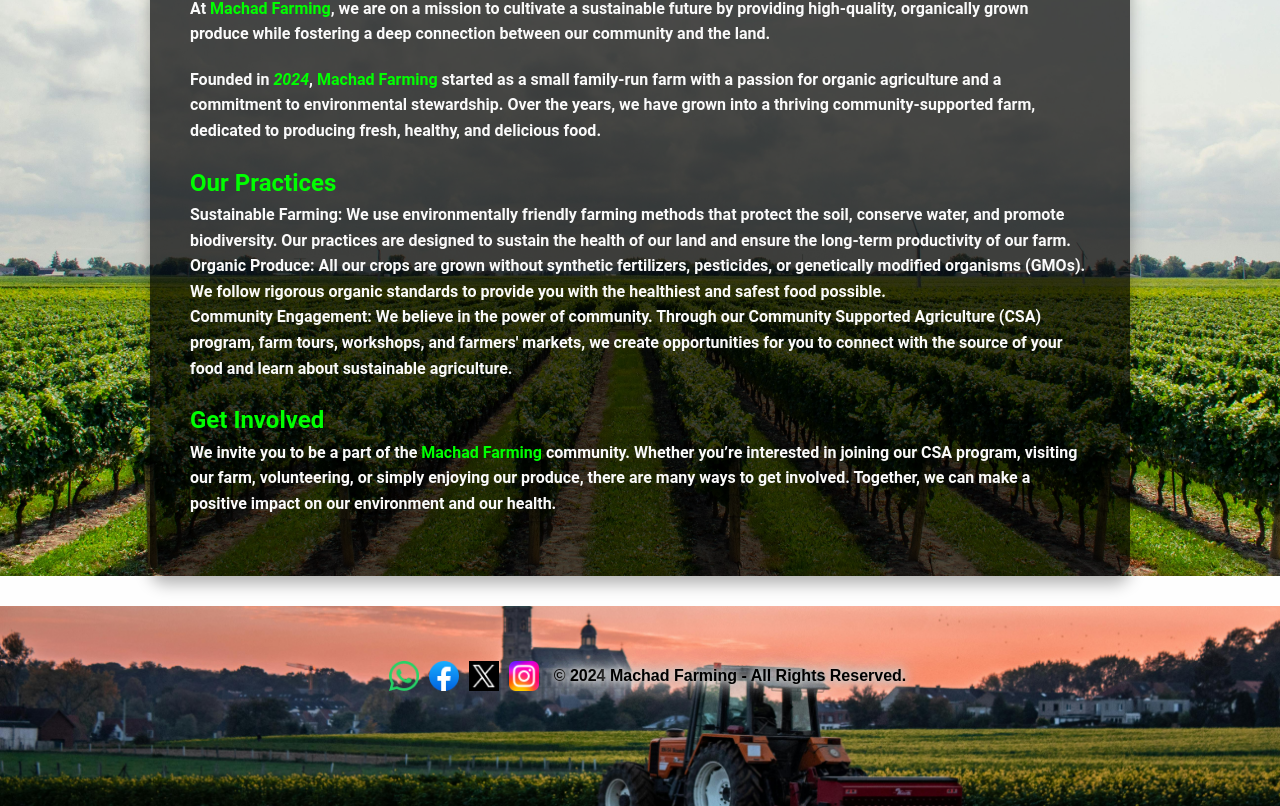
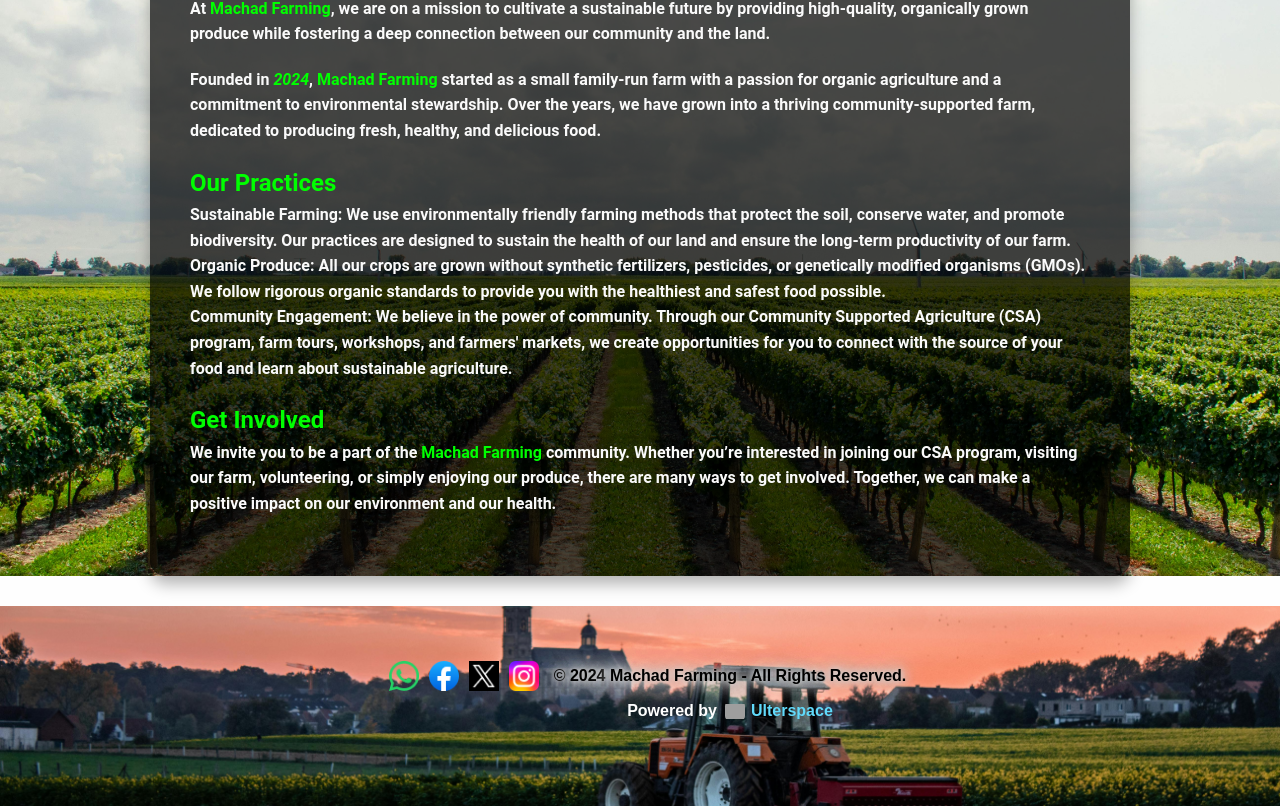
Before and after one commit to unleashedphetolo/farming, a React (Create React App) app: page /About in a window 1280 px wide. Shown: the part 353-1159 px from the top of the page. Built offline with nearby package versions, Linux system fonts and the light colour scheme; grey boxes are pictures that could not be loaded.

Commit message:
powered by

```diff
--- a/src/components/Footer.css
+++ b/src/components/Footer.css
@@ -1,6 +1,5 @@
-
 .footer {
-  background-image: url('/src/images/Footer/footer\ farm.jpg');
+  background-image: url("/src/images/Footer/footer\ farm.jpg");
   background-size: cover;
   background-position: center;
   height: 100px;
@@ -28,3 +27,26 @@
 .footer-text {
   margin-top: 10px;
 }
+
+.powered-by {
+  display: flex;
+  align-items: center;
+  justify-content: center;
+  gap: 8px;
+  color: #ffffff;
+  margin-top: 10px;
+}
+.ulterspace-link {
+  display: flex;
+  align-items: center;
+  color: #61dafb;
+  text-decoration: none;
+  gap: 6px;
+}
+.ulterspace-logo {
+  width: 20px;
+  height: 20px;
+  object-fit: contain;
+  border-radius: 5px;
+  vertical-align: middle;
+}
--- a/src/components/footer.js
+++ b/src/components/footer.js
@@ -9,45 +9,101 @@ import "./Footer.css";
 function Footer() {
   return (
     <footer
-      className='footer'
-      style={{ backgroundColor: 'green', height: 200, marginTop: 30 }}
+      className="footer"
+      style={{ backgroundColor: "green", height: 200, marginTop: 30 }}
     >
       <Container>
-        <Row style={{display: "flex", justifyContent: "center", padding:"45px"}}>
+        <Row
+          style={{ display: "flex", justifyContent: "center", padding: "45px" }}
+        >
           <Col md={4}>
             <div className="footer-content">
               <div className="footer-links">
-              <a href="https://wa.me/27721876191" target="_blank" rel="noopener noreferrer">
-                  <img src={whatsappLogo} alt="WhatsApp" className="social-media-icon" />
+                <a
+                  href="https://wa.me/27721876191"
+                  target="_blank"
+                  rel="noopener noreferrer"
+                >
+                  <img
+                    src={whatsappLogo}
+                    alt="WhatsApp"
+                    className="social-media-icon"
+                  />
                 </a>
-                <a href="https://www.facebook.com/ulterspace" target="_blank" rel="noopener noreferrer">
-                  <img src={facebookLogo} alt="Facebook" className="social-media-icon" />
+                <a
+                  href="https://www.facebook.com/ulterspace"
+                  target="_blank"
+                  rel="noopener noreferrer"
+                >
+                  <img
+                    src={facebookLogo}
+                    alt="Facebook"
+                    className="social-media-icon"
+                  />
                 </a>
-                <a href="https://www.twitter.com/ulterspace_net" target="_blank" rel="noopener noreferrer">
-                  <img src={twitterLogo} alt="Twitter" className="social-media-icon" />
+                <a
+                  href="https://www.twitter.com/ulterspace_net"
+                  target="_blank"
+                  rel="noopener noreferrer"
+                >
+                  <img
+                    src={twitterLogo}
+                    alt="Twitter"
+                    className="social-media-icon"
+                  />
                 </a>
-                <a href="https://www.instagram.com/ulterspace" target="_blank" rel="noopener noreferrer">
-                  <img src={instagramLogo} alt="Instagram" className="social-media-icon" />
+                <a
+                  href="https://www.instagram.com/ulterspace"
+                  target="_blank"
+                  rel="noopener noreferrer"
+                >
+                  <img
+                    src={instagramLogo}
+                    alt="Instagram"
+                    className="social-media-icon"
+                  />
                 </a>
               </div>
             </div>
           </Col>
           <Col md={4}>
-  <p style={{
-    color: 'black',
-    textShadow: `
+            <p
+              style={{
+                color: "black",
+                textShadow: `
       0 0 5px #cfcfcf,
       0 0 10px #cfcfcf,
       0 0 15px #cfcfcf,
       0 0 20px #cfcfcf,
       0 0 25px #cfcfcf,
-      0 0 30px #cfcfcf`
-    }}>
-    &copy; {new Date().getFullYear()} Machad Farming - All Rights Reserved.
-  </p>
-</Col>
+      0 0 30px #cfcfcf`,
+              }}
+            >
+              &copy; {new Date().getFullYear()} Machad Farming - All Rights
+              Reserved.
+            </p>
+                  <div className="powered-by">
+        {" "}
+        <span>Powered by</span>{" "}
+        <a
+          href="https://ulterspace.vercel.app"
+          target="_blank"
+          rel="noopener noreferrer"
+          className="ulterspace-link"
+        >
+          {" "}
+          <img
+            src="/ult2.gif"
+            alt="Ulterspace Logo"
+            className="ulterspace-logo"
+          />{" "}
+          <span>Ulterspace</span>{" "}
+        </a>{" "}
+      </div>
+          </Col>
         </Row>
       </Container>
+
     </footer>
   );
 }
```
Also changed, not shown: 1 other file (tests, documents, lock files or other folders). Lines whose indentation alone changed are shown as unchanged.
